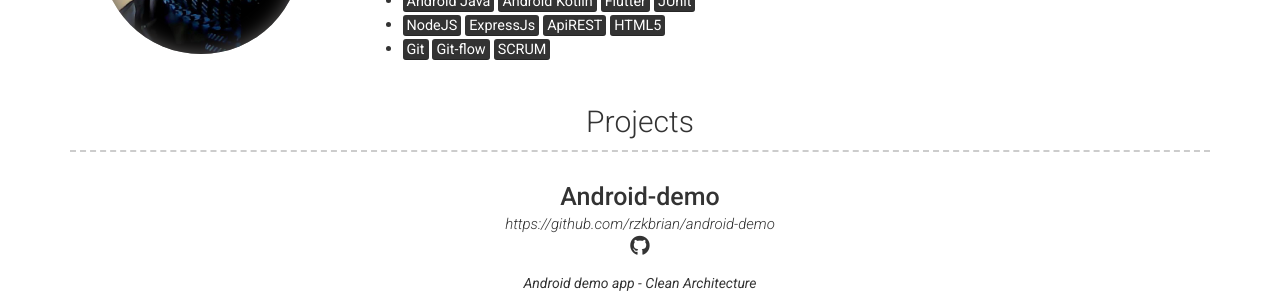
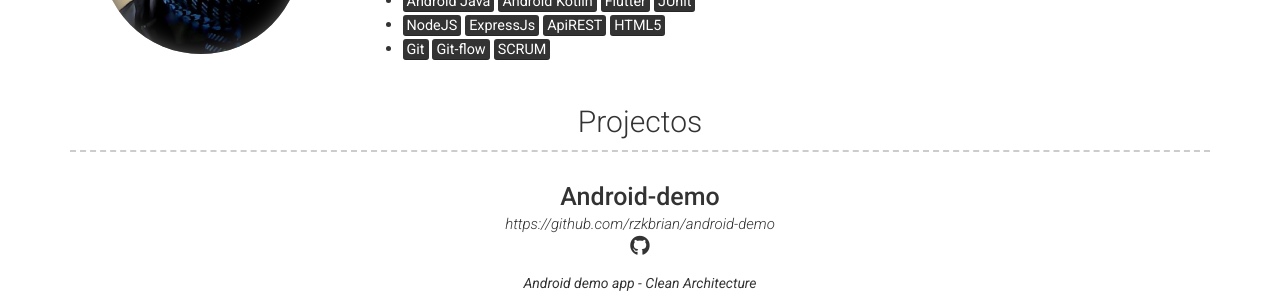
Before and after one commit to rzkbrian/rzkbrian.github.io, a Jekyll site: the page built from index.md, in a window 1280 px wide. Shown: the part 448-748 px from the top of the page. Built offline with Jekyll 4.4.1, drawn with Linux system fonts in a browser that asks for light colours; nearby versions of some CDN libraries.

Commit message:
update config

```diff
--- a/_config.yml
+++ b/_config.yml
@@ -46,7 +46,7 @@ about_content: | # this will include new lines to allow paragraphs
     - <mark>Git</mark> <mark>Git-flow</mark> <mark>SCRUM</mark>
 
 # Projects Section
-# projects_title: Projects #(Use this to override about projects section title)
+projects_title: Projectos #(Use this to override about projects section title)
 
 # Experience Section
 # experience_title: Experience #(Use this to override about experience section title)
```
Also changed, not shown: 1 other file.
